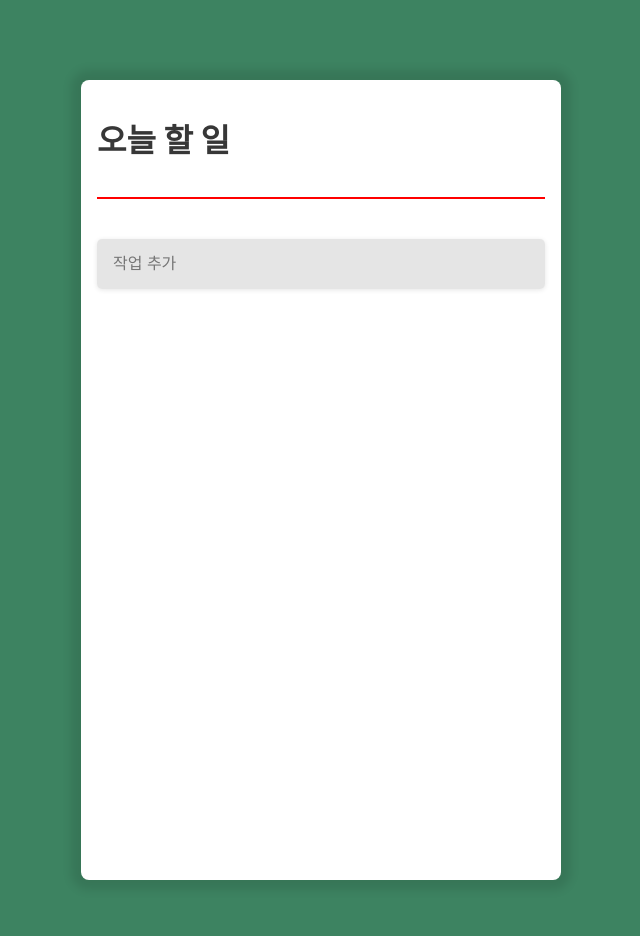
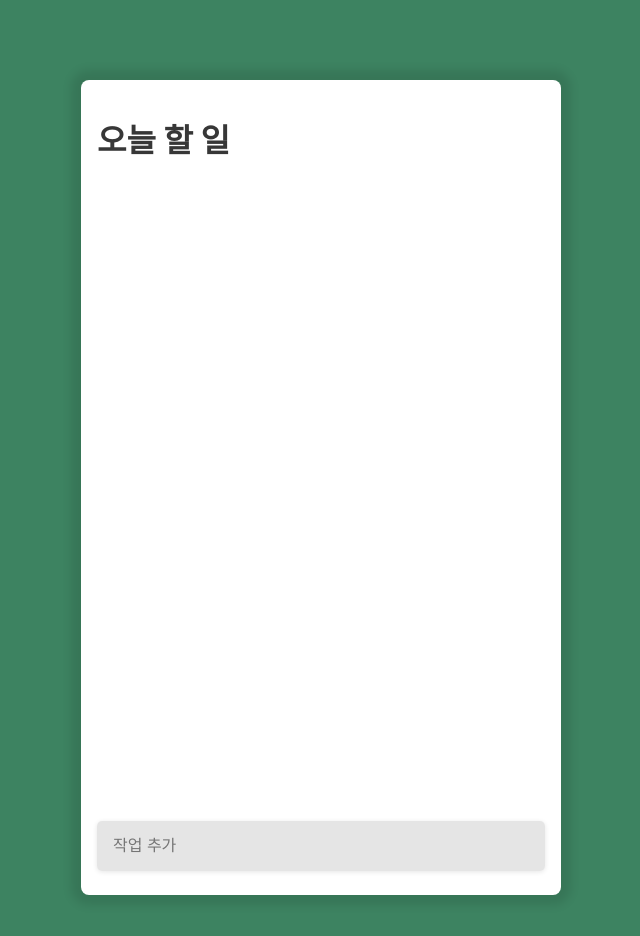
Before and after one commit to OpenYong/my-todo, a React (Create React App) app: page / in a window 1280 px wide. Shown: the top 936 px of the page, without its empty margins (319-959 px from the left). Built offline with nearby package versions, Linux system fonts and the light colour scheme.

Commit message:
Add update todo list feature

```diff
--- /dev/null
+++ b/src/models/todo.ts
@@ -0,0 +1,11 @@
+class Todo {
+  id: string;
+  text: string;
+
+  constructor(todoText: string) {
+    this.id = new Date().toISOString();
+    this.text = todoText;
+  }
+}
+
+export default Todo;
--- a/src/pages/Home/TodoItem.tsx
+++ b/src/pages/Home/TodoItem.tsx
@@ -1,9 +1,30 @@
+import React, { useState } from "react";
 import classes from "./TodoItem.module.css";
 
-const TodoItem: React.FC<{ item: string }> = (props) => {
+const TodoItem: React.FC<{
+  id: string;
+  text: string;
+  onUpdateTodo: (id: string, text: string) => void;
+}> = (props) => {
+  const [todoText, setTodoText] = useState(props.text);
+
+  const todoChangeHandler = (e: React.FormEvent<HTMLInputElement>) => {
+    setTodoText(e.currentTarget.value);
+  };
+
+  const onBlurHandler = () => {
+    props.onUpdateTodo(props.id, todoText);
+  };
+
   return (
-    <li key={props.item} className={classes.item}>
-      {props.item}
+    <li className={classes.item}>
+      <input type="checkbox" />
+      <input
+        type="text"
+        value={todoText}
+        onChange={todoChangeHandler}
+        onBlur={onBlurHandler}
+      />
     </li>
   );
 };
--- a/src/pages/Home/TodoList.module.css
+++ b/src/pages/Home/TodoList.module.css
@@ -2,5 +2,6 @@
   list-style: none;
   margin: 2rem auto;
   padding: 0;
-  border: 1px solid red;
+  height: 36.5rem;
+  max-height: 36.5rem;
 }
--- a/src/pages/Home/TodoList.tsx
+++ b/src/pages/Home/TodoList.tsx
@@ -2,13 +2,25 @@ import React from "react";
 import TodoItem from "./TodoItem";
 
 import classes from "./TodoList.module.css";
+import Todo from "../../models/todo";
 
-const TodoList: React.FC<{ items: string[] }> = (props) => {
+const TodoList: React.FC<{
+  items: Todo[];
+  onUpdateTodo: (id: string, text: string) => void;
+}> = (props) => {
   return (
     <ul className={classes.list}>
-      {props.items.map((item) => (
-        <TodoItem item={item} />
-      ))}
+      {props.items
+        .slice(0)
+        .reverse()
+        .map((item) => (
+          <TodoItem
+            key={item.id}
+            id={item.id}
+            text={item.text}
+            onUpdateTodo={props.onUpdateTodo}
+          />
+        ))}
     </ul>
   );
 };
--- a/src/pages/Home/index.tsx
+++ b/src/pages/Home/index.tsx
@@ -5,19 +5,30 @@ import classes from "./index.module.css";
 import TodoForm from "./TodoForm";
 import { useState } from "react";
 
+import Todo from "../../models/todo";
+
 const Home = () => {
-  const [todos, setTodos] = useState<string[]>([]);
+  const [todos, setTodos] = useState<Todo[]>([]);
 
   const addTodoHandler = (text: string) => {
     setTodos((prevTodos) => {
-      return prevTodos.concat(text);
+      const newTodo = new Todo(text);
+      return prevTodos.concat(newTodo);
     });
   };
+
+  const updateTodoHandler = (id: string, text: string) => {
+    const newTodos = todos;
+    const itemIndex = newTodos.findIndex((el) => el.id === id);
+    newTodos[itemIndex].text = text;
+  };
+
+  console.log(todos);
 
   return (
     <div className={classes.container}>
       <TitleHeader title="오늘 할 일" />
-      <TodoList items={todos} />
+      <TodoList items={todos} onUpdateTodo={updateTodoHandler} />
       <TodoForm onAddTodo={addTodoHandler} />
     </div>
   );
```
